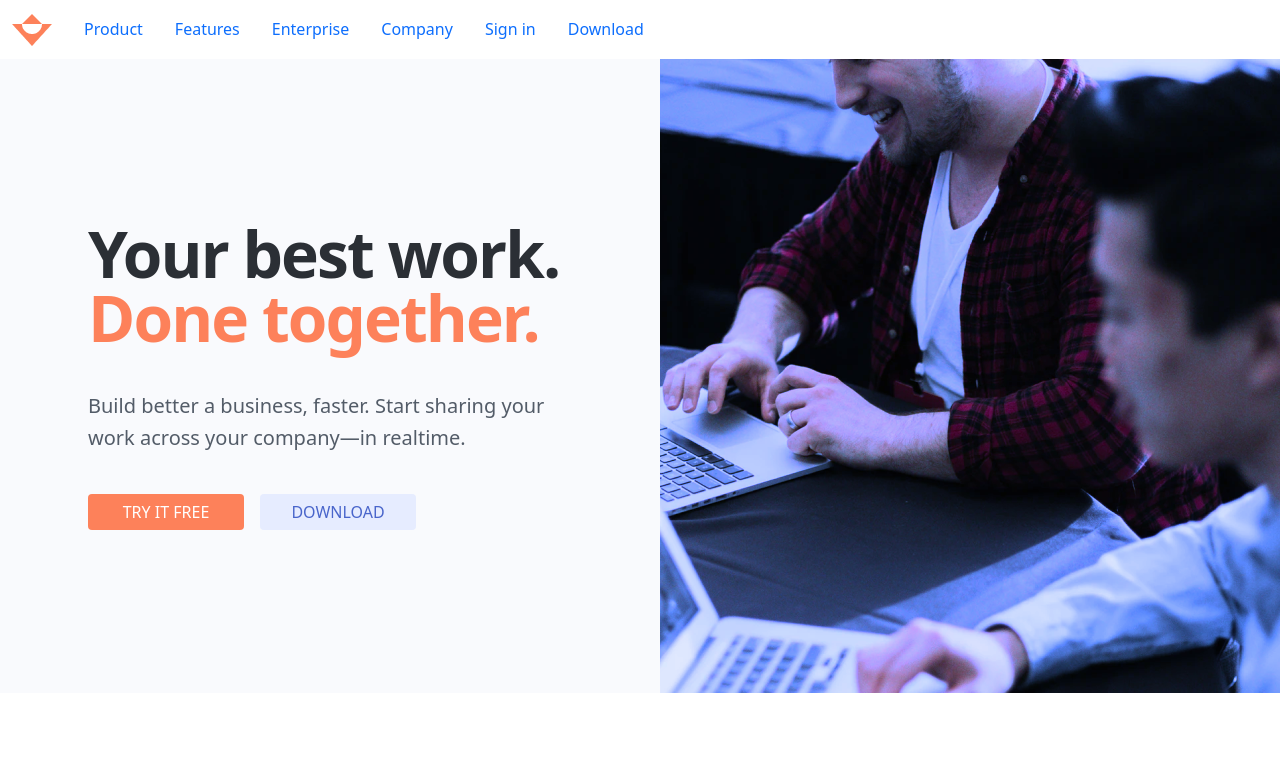
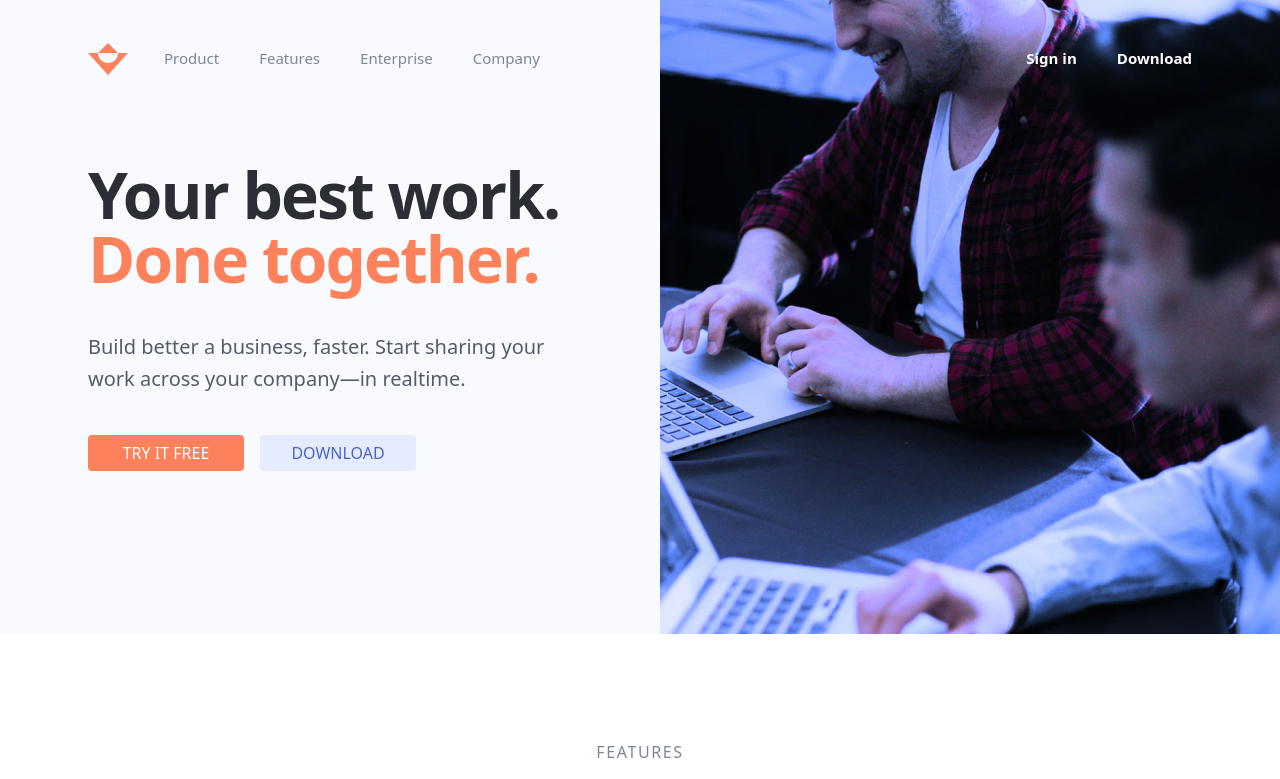
Before and after one commit to cf7/ionic-coding-challenge, a Next.js app: page / in a window 1280 px wide. Shown: the top 779 px of the page. Built offline with nearby package versions, Linux system fonts and the light colour scheme.

Commit message:
navbar layout

```diff
--- a/pages/index.js
+++ b/pages/index.js
@@ -22,7 +22,10 @@ export default function Home() {
         <link rel="icon" href="/favicon.ico" />
       </NextHead>
 
-        <Navbar>
+
+
+        <Row className="header">
+          <Navbar>
           <Navbar.Brand href="#">
             <img
               src="/assets/logo.png"
@@ -51,9 +54,6 @@ export default function Home() {
             Download
           </Nav.Link>
         </Navbar>
-
-        <Row className="header">
-
           <Col className="header-copy">
             <Row>
               <h2 value="line-1">Your best work.</h2>
--- a/pages/scss/app.scss
+++ b/pages/scss/app.scss
@@ -6,6 +6,57 @@ div.container {
   // top: 0px;
 
   margin: 0px;
+}
+
+
+
+nav.navbar {
+  z-index: 10;
+  position: absolute;
+  // width: 100%;
+  padding: 37px 88px 0px 88px;
+  a.nav-link {
+    // max-width: 58px;
+    padding: 0px;
+    margin: 0px 20px;
+    font-style: normal;
+    font-weight: 500;
+    font-size: 15px;
+    line-height: 18px;
+    // display: flex;
+    align-items: center;
+    text-align: center;
+
+    color: #7B8798;
+  }
+  a.nav-link:nth-of-type(6) {
+    // position: relative;
+    // display: none;
+    // float: right;
+    // max-width: 594px;
+    margin-left: auto;
+    font-style: normal;
+    font-weight: 600;
+    font-size: 15px;
+    line-height: 18px;
+    display: flex;
+    align-items: center;
+    text-align: center;
+
+    color: #FFFFFF;
+  }
+  a.nav-link:nth-of-type(7) {
+    margin-right: 0px;
+    font-style: normal;
+font-weight: 600;
+font-size: 15px;
+line-height: 18px;
+display: flex;
+align-items: center;
+text-align: center;
+
+color: #FFFFFF;
+  }
 }
 
 div.header {
```
